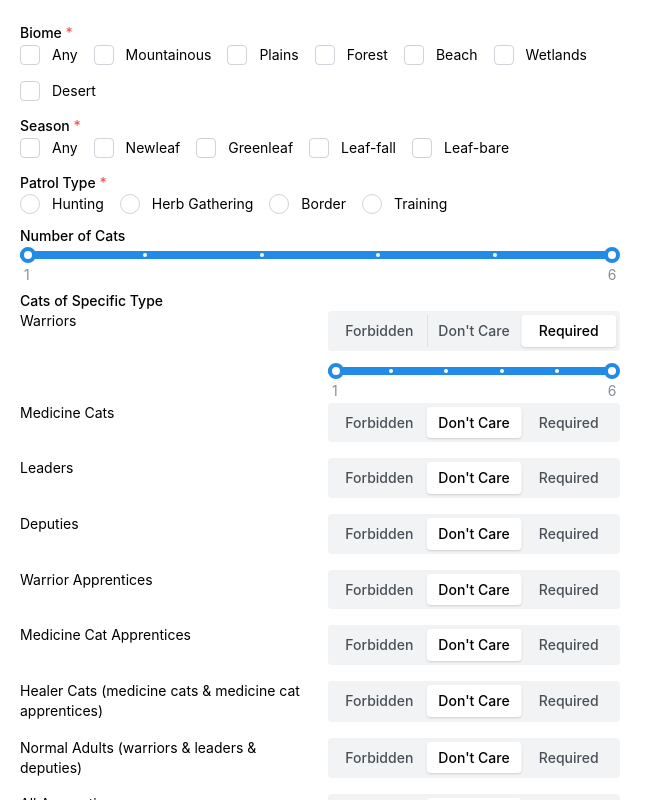
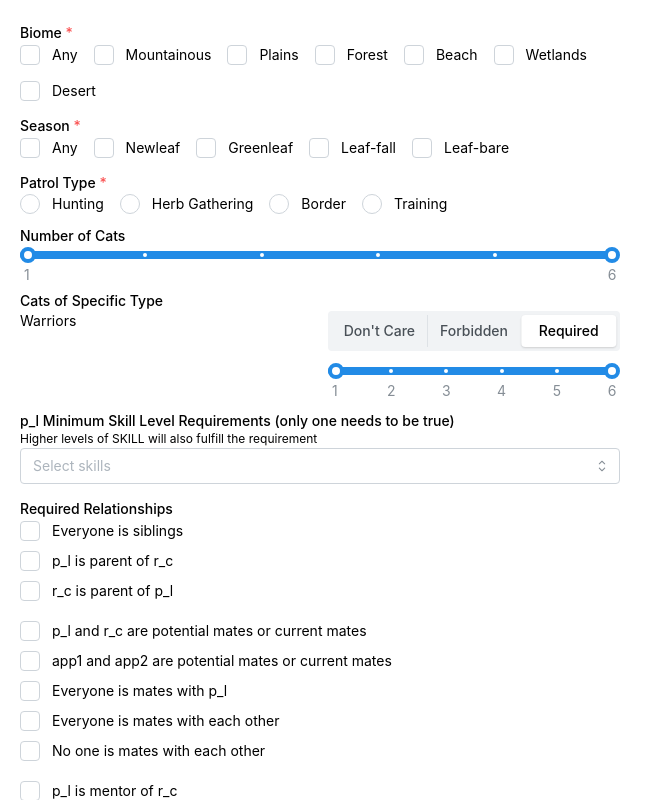
Before and after one commit to cgen-tools/patrol-helper, a React (Vite) app: page / in a window 1280 px wide. Both pictures are taken after a click on the label "Required". Shown: the top 800 px of the page, without its empty margins (0-663 px from the left). Built offline with nearby package versions, Linux system fonts and the light colour scheme.

Commit message:
feat: cat selector

```diff
--- a/src/App.tsx
+++ b/src/App.tsx
@@ -7,14 +7,14 @@ import {
   MultiSelect,
   Radio,
   RangeSlider,
-  SegmentedControl,
-  SimpleGrid,
   Slider,
   Space,
   Stack,
   Text,
 } from "@mantine/core";
 import OutcomeForm from "./components/OutcomeForm";
+import CatTypeSelector from "./components/CatTypeSelector";
+import { useState } from "react";
 
 const marks = [
   { value: 1, label: 1 },
@@ -56,6 +56,7 @@ const skills = ["1", "2", "3", "4"].flatMap((n) => {
 });
 
 function App() {
+  const [numCatType, setNumCatType] = useState<[number, number] | undefined>(undefined);
   return (
     <Box maw="40em" p="lg">
       <Checkbox.Group required label="Biome">
@@ -105,73 +106,8 @@ function App() {
       <Text mt="sm" fw={500} size="sm">
         Cats of Specific Type
       </Text>
-      <SimpleGrid cols={2}>
-        <Text size="sm">Warriors</Text>
-        <SegmentedControl
-          defaultValue="Don't Care"
-          data={["Forbidden", "Don't Care", "Required"]}
-        />
-        <div></div>
-        <RangeSlider
-          size="md"
-          marks={marks}
-          minRange={0}
-          min={1}
-          max={6}
-          step={1}
-          pb="lg"
-        />
 
-        <Text size="sm">Medicine Cats</Text>
-        <SegmentedControl
-          defaultValue="Don't Care"
-          data={["Forbidden", "Don't Care", "Required"]}
-        />
-
-        <Text size="sm">Leaders</Text>
-        <SegmentedControl
-          defaultValue="Don't Care"
-          data={["Forbidden", "Don't Care", "Required"]}
-        />
-
-        <Text size="sm">Deputies</Text>
-        <SegmentedControl
-          defaultValue="Don't Care"
-          data={["Forbidden", "Don't Care", "Required"]}
-        />
-
-        <Text size="sm">Warrior Apprentices</Text>
-        <SegmentedControl
-          defaultValue="Don't Care"
-          data={["Forbidden", "Don't Care", "Required"]}
-        />
-
-        <Text size="sm">Medicine Cat Apprentices</Text>
-        <SegmentedControl
-          defaultValue="Don't Care"
-          data={["Forbidden", "Don't Care", "Required"]}
-        />
-
-        <Text size="sm">
-          Healer Cats (medicine cats & medicine cat apprentices)
-        </Text>
-        <SegmentedControl
-          defaultValue="Don't Care"
-          data={["Forbidden", "Don't Care", "Required"]}
-        />
-
-        <Text size="sm">Normal Adults (warriors & leaders & deputies)</Text>
-        <SegmentedControl
-          defaultValue="Don't Care"
-          data={["Forbidden", "Don't Care", "Required"]}
-        />
-
-        <Text size="sm">All Apprentices</Text>
-        <SegmentedControl
-          defaultValue="Don't Care"
-          data={["Forbidden", "Don't Care", "Required"]}
-        />
-      </SimpleGrid>
+      <CatTypeSelector label="Warriors" value={numCatType} setValue={setNumCatType}/>
 
       <Text mt="sm" fw={500} size="sm">
         p_l Minimum Skill Level Requirements (only one needs to be true)
--- /dev/null
+++ b/src/components/CatTypeSelector.tsx
@@ -0,0 +1,92 @@
+import {
+  Grid,
+  GridCol,
+  RangeSlider,
+  SegmentedControl,
+  Text,
+} from "@mantine/core";
+
+const marks = [
+  { value: 1, label: 1 },
+  { value: 2, label: 2 },
+  { value: 3, label: 3 },
+  { value: 4, label: 4 },
+  { value: 5, label: 5 },
+  { value: 6, label: 6 },
+];
+
+enum allowedState {
+  DontCare = "Don't Care",
+  Forbidden = "Forbidden",
+  Required = "Required",
+}
+
+function CatTypeSelector({
+  label,
+  value,
+  setValue,
+}: {
+  label: string;
+  value: [number, number] | undefined;
+  setValue: React.Dispatch<[number, number] | undefined>;
+}) {
+
+  var allowedStatus: allowedState = allowedState.DontCare;
+  if (value === undefined) {
+    allowedStatus = allowedState.DontCare;
+  } else if (value[0] == -1 && value[1] == -1) {
+    allowedStatus = allowedState.Forbidden;
+  } else {
+    allowedStatus = allowedState.Required;
+  }
+
+  const open = allowedStatus == allowedState.Required;
+
+  return (
+    <>
+      <Grid grow>
+        <GridCol span={6}>
+          <Text size="sm">{label}</Text>
+        </GridCol>
+        <GridCol span={6}>
+          <SegmentedControl
+            fullWidth
+            data={[
+              allowedState.DontCare,
+              allowedState.Forbidden,
+              allowedState.Required,
+            ]}
+            value={allowedStatus}
+            onChange={(newAllowedStatus) => {
+              if (newAllowedStatus == allowedState.DontCare) {
+                setValue(undefined);
+              } else if (newAllowedStatus == allowedState.Forbidden) {
+                setValue([-1, -1]);
+              } else {
+                setValue([1, 6]);
+              }
+            }}
+          />
+        </GridCol>
+        {open && (
+          <GridCol span={6} offset={6}>
+            <RangeSlider
+              label={null}
+              size="md"
+              minRange={0}
+              min={1}
+              max={6}
+              step={1}
+              marks={marks}
+              pb="xl"
+              value={value}
+              onChange={setValue}
+            />
+          </GridCol>
+        )}
+      </Grid>
+    </>
+  );
+}
+
+export default CatTypeSelector;
```
